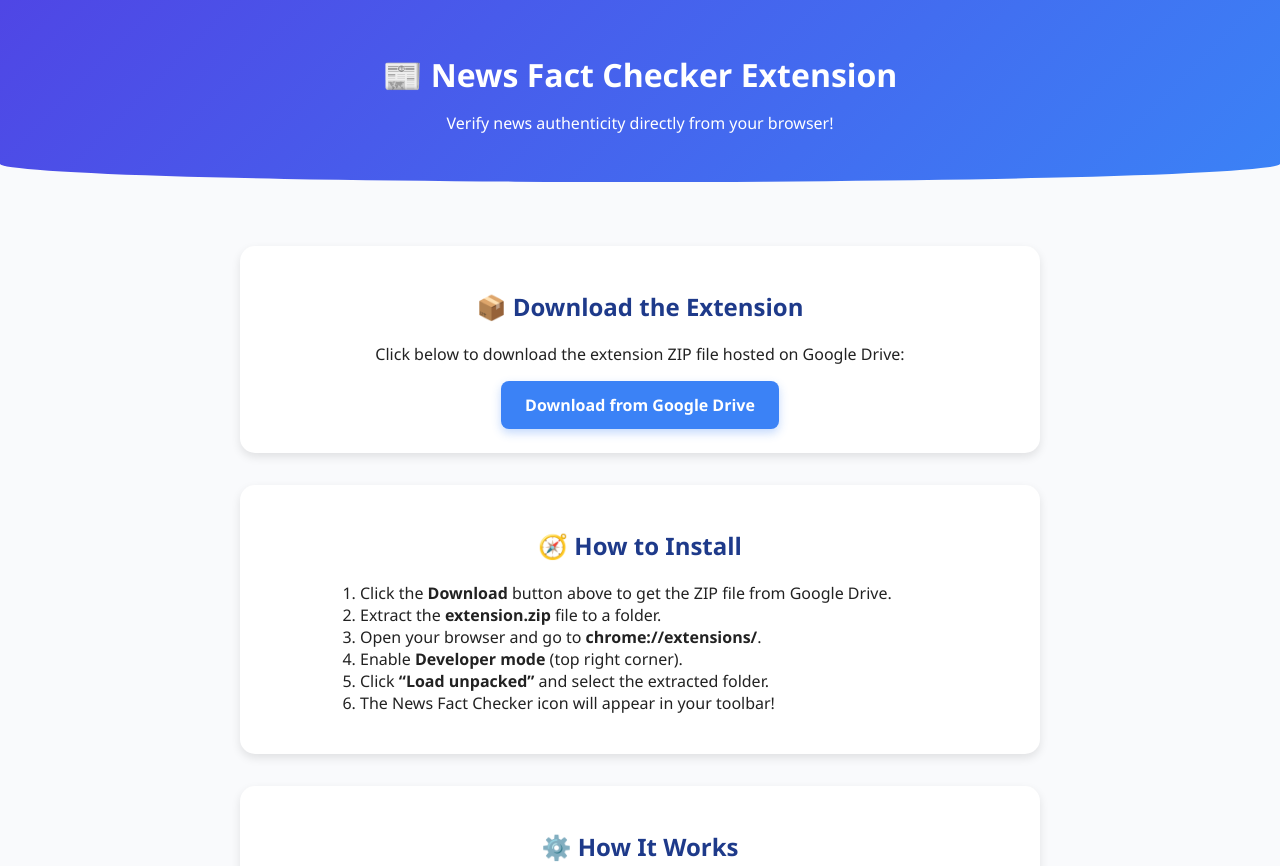
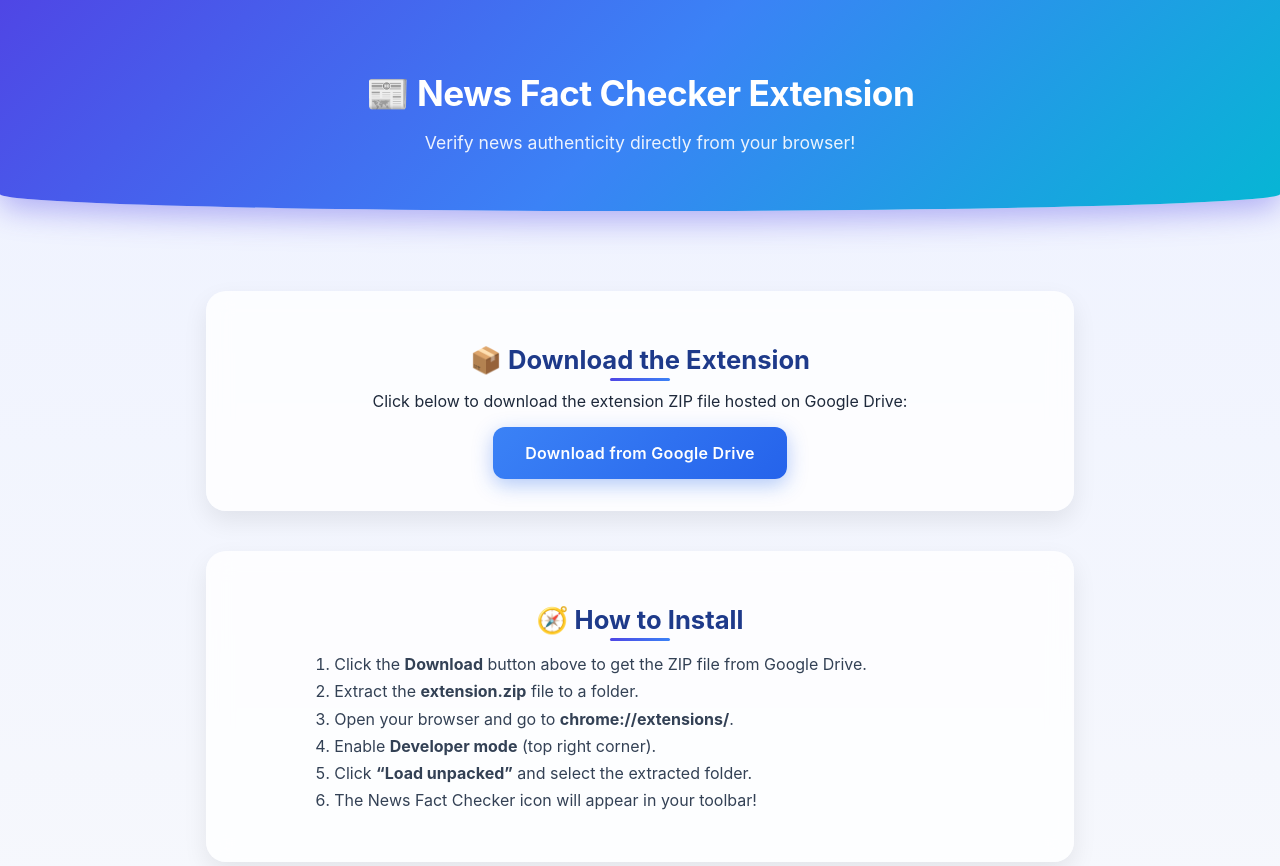
Before and after one commit to Hollenite/vercel_showcase, a plain HTML site: page index.html in a window 1280 px wide. Shown: the top 866 px of the page. Drawn offline with Linux system fonts and the light colour scheme.

Commit message:
Refactor global styles and improve layout

```diff
--- a/styles.css
+++ b/styles.css
@@ -1,83 +1,114 @@
-/* ---------- GLOBAL STYLES ---------- */
+/* ---------- GLOBAL LAYOUT ---------- */
+* {
+  box-sizing: border-box;
+  scroll-behavior: smooth;
+}
+
 body {
-  font-family: 'Segoe UI', Tahoma, Geneva, Verdana, sans-serif;
+  font-family: 'Inter', 'Segoe UI', Tahoma, Geneva, Verdana, sans-serif;
   margin: 0;
-  background: #f9fafc;
-  color: #222;
+  background: linear-gradient(180deg, #eef2ff, #f9fafc 60%);
+  color: #1e293b;
   text-align: center;
 }
 
+/* ---------- HEADER ---------- */
 header {
-  background: linear-gradient(135deg, #4f46e5, #3b82f6);
+  background: linear-gradient(135deg, #4f46e5, #3b82f6, #06b6d4);
   color: white;
-  padding: 2rem 1rem;
-  border-bottom-left-radius: 50% 10%;
-  border-bottom-right-radius: 50% 10%;
-  animation: fadeIn 1s ease;
+  padding: 3rem 1rem 2.5rem;
+  border-bottom-left-radius: 50% 8%;
+  border-bottom-right-radius: 50% 8%;
+  box-shadow: 0 10px 30px rgba(79, 70, 229, 0.4);
+  animation: fadeDown 1s ease-out;
 }
 
 h1 {
+  font-size: 2.2rem;
   margin-bottom: 0.5rem;
+  letter-spacing: -0.5px;
 }
 
+header p {
+  font-size: 1.1rem;
+  opacity: 0.9;
+}
+
+/* ---------- MAIN CONTENT ---------- */
 main {
-  padding: 2rem 1rem;
-  max-width: 800px;
+  padding: 2.5rem 1rem;
+  max-width: 900px;
   margin: auto;
 }
 
 /* ---------- SECTIONS ---------- */
 section {
-  background: white;
-  margin: 2rem 0;
-  padding: 1.5rem;
-  border-radius: 15px;
-  box-shadow: 0 4px 10px rgba(0, 0, 0, 0.1);
-  animation: slideUp 0.7s ease;
+  background: rgba(255, 255, 255, 0.8);
+  backdrop-filter: blur(12px);
+  -webkit-backdrop-filter: blur(12px);
+  margin: 2.5rem 0;
+  padding: 2rem;
+  border-radius: 20px;
+  box-shadow: 0 10px 25px rgba(0, 0, 0, 0.08);
+  animation: fadeUp 0.8s ease;
   transition: transform 0.3s ease, box-shadow 0.3s ease;
 }
 
 section:hover {
-  transform: translateY(-3px);
-  box-shadow: 0 8px 18px rgba(0, 0, 0, 0.12);
+  transform: translateY(-6px);
+  box-shadow: 0 15px 30px rgba(59, 130, 246, 0.15);
 }
 
 h2 {
   color: #1e3a8a;
+  font-size: 1.6rem;
+  margin-bottom: 1rem;
+  position: relative;
 }
 
-ol {
+h2::after {
+  content: "";
+  position: absolute;
+  bottom: -6px;
+  left: 50%;
+  transform: translateX(-50%);
+  width: 60px;
+  height: 3px;
+  border-radius: 2px;
+  background: linear-gradient(90deg, #4f46e5, #3b82f6);
+}
+
+/* ---------- LISTS ---------- */
+ol, ul {
   text-align: left;
   margin: 1rem auto;
-  max-width: 600px;
-}
-
-ul {
-  text-align: left;
-  margin: 1rem auto;
-  max-width: 600px;
+  max-width: 650px;
+  line-height: 1.7;
+  color: #334155;
+  padding-left: 1.2rem;
 }
 
 /* ---------- BUTTON ---------- */
 .btn {
   display: inline-block;
-  background: #3b82f6;
+  background: linear-gradient(135deg, #3b82f6, #2563eb);
   color: white;
-  padding: 0.8rem 1.5rem;
-  border-radius: 8px;
+  padding: 1rem 2rem;
+  border-radius: 12px;
   text-decoration: none;
-  font-weight: bold;
+  font-weight: 600;
+  letter-spacing: 0.3px;
   transition: all 0.3s ease;
-  box-shadow: 0 4px 10px rgba(59, 130, 246, 0.3);
+  box-shadow: 0 6px 20px rgba(37, 99, 235, 0.35);
 }
 
 .btn:hover {
-  background: #2563eb;
+  background: linear-gradient(135deg, #2563eb, #1d4ed8);
   transform: scale(1.05);
-  box-shadow: 0 6px 15px rgba(37, 99, 235, 0.4);
+  box-shadow: 0 10px 25px rgba(37, 99, 235, 0.45);
 }
 
-/* ---------- DEMO VIDEO SECTION ---------- */
+/* ---------- DEMO VIDEO ---------- */
 .video-wrapper {
   position: relative;
   display: flex;
@@ -89,51 +120,53 @@ ul {
 .video-wrapper video {
   width: 100%;
   max-width: 720px;
-  border-radius: 15px;
-  box-shadow: 0 4px 15px rgba(0, 0, 0, 0.15);
+  border-radius: 18px;
+  box-shadow: 0 10px 25px rgba(0, 0, 0, 0.15);
   transition: transform 0.3s ease, box-shadow 0.3s ease;
 }
 
 .video-wrapper video:hover {
   transform: scale(1.02);
-  box-shadow: 0 6px 20px rgba(0, 0, 0, 0.25);
+  box-shadow: 0 15px 30px rgba(0, 0, 0, 0.25);
 }
 
-/* Fallback for when the demo video isn't added yet */
+/* ---------- FALLBACK MESSAGE ---------- */
 .video-fallback {
   position: absolute;
   background: rgba(255, 255, 255, 0.9);
   border: 2px dashed #3b82f6;
-  border-radius: 10px;
-  padding: 1.5rem 2rem;
+  border-radius: 12px;
+  padding: 1.8rem 2rem;
   animation: pulse 2s infinite;
 }
 
 .video-fallback p {
   margin: 0;
-  font-size: 1.1rem;
+  font-size: 1.15rem;
   color: #3b82f6;
   font-weight: 500;
 }
 
 /* ---------- FOOTER ---------- */
 footer {
-  margin-top: 3rem;
-  padding: 1rem;
-  background: #111;
-  color: white;
-  border-top-left-radius: 50% 10%;
-  border-top-right-radius: 50% 10%;
+  margin-top: 4rem;
+  padding: 1.2rem;
+  background: #0f172a;
+  color: #e2e8f0;
+  font-size: 0.95rem;
+  border-top-left-radius: 50% 8%;
+  border-top-right-radius: 50% 8%;
+  box-shadow: 0 -5px 20px rgba(15, 23, 42, 0.4);
 }
 
 /* ---------- ANIMATIONS ---------- */
-@keyframes fadeIn {
-  from { opacity: 0; }
-  to { opacity: 1; }
+@keyframes fadeDown {
+  from { opacity: 0; transform: translateY(-25px); }
+  to { opacity: 1; transform: translateY(0); }
 }
 
-@keyframes slideUp {
-  from { transform: translateY(30px); opacity: 0; }
+@keyframes fadeUp {
+  from { transform: translateY(40px); opacity: 0; }
   to { transform: translateY(0); opacity: 1; }
 }
 
@@ -143,24 +176,31 @@ footer {
 }
 
 /* ---------- RESPONSIVE DESIGN ---------- */
-@media (max-width: 600px) {
+@media (max-width: 768px) {
   header {
-    font-size: 0.95rem;
+    padding: 2.5rem 1rem 2rem;
   }
 
   h1 {
-    font-size: 1.5rem;
+    font-size: 1.8rem;
   }
 
   section {
-    padding: 1rem;
+    padding: 1.5rem;
   }
 
   .btn {
     width: 90%;
+    padding: 0.9rem 1.2rem;
+    font-size: 1rem;
   }
 
   ol, ul {
-    padding-left: 1rem;
+    font-size: 0.95rem;
+  }
+
+  .video-fallback {
+    width: 85%;
+    padding: 1.2rem;
   }
 }
```
